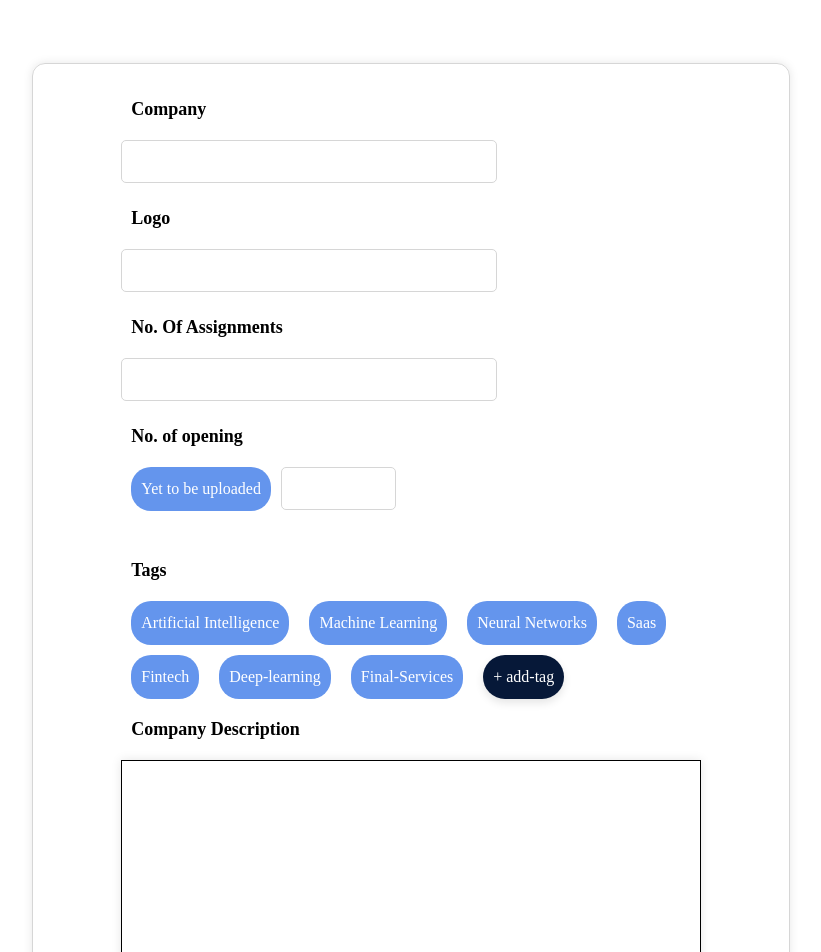
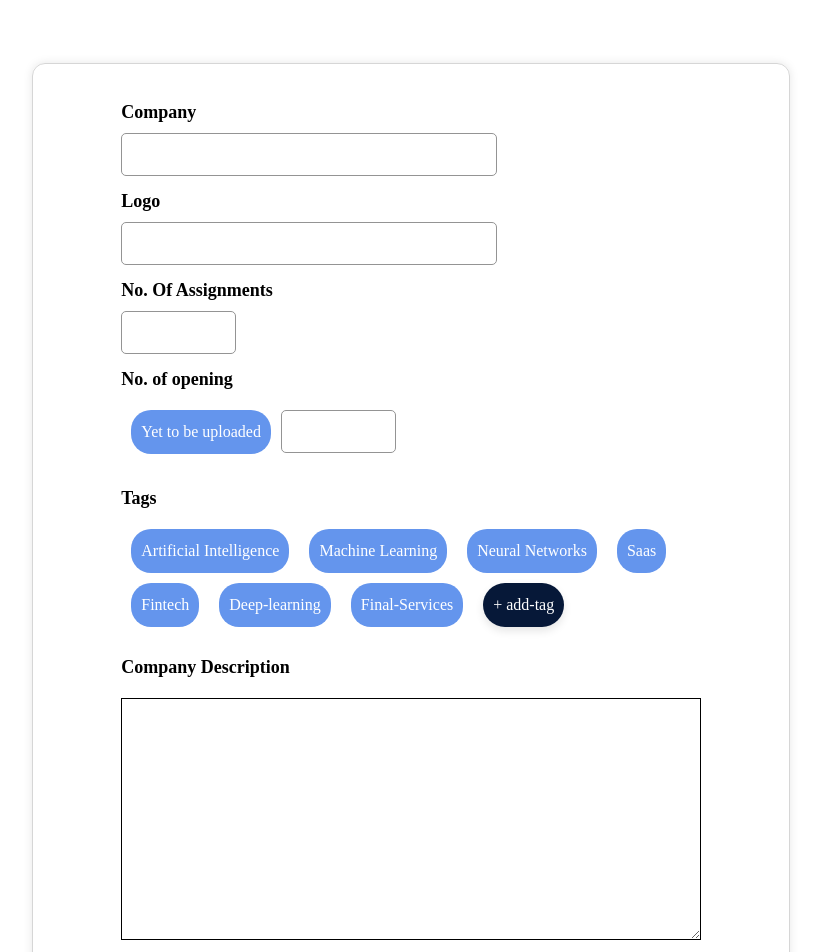
Before and after one commit to iamNamanKhare/project2, a React (Create React App) app: page / in a window 1280 px wide. Shown: the top 952 px of the page, without its empty margins (229-1050 px from the left). Built offline with nearby package versions, Linux system fonts and the light colour scheme.

Commit message:
updating some components

```diff
--- a/src/App.css
+++ b/src/App.css
@@ -5,7 +5,7 @@ select:focus {
 }
 
 .form_container {
-  padding: 2% 7% 2% 7%;
+  padding: 3% 7% 3% 7%;
 
   margin: 5% 20% 5% 20%;
 
@@ -26,7 +26,7 @@ select:focus {
   border-radius: 5px;
   border-width: 1px;
   border-style: solid;
-  border-color: rgb(214, 214, 214);
+  border-color: #949494;
   padding: 13px;
   width: 60%;
   margin: 0px 0px 15px 0px;
@@ -35,20 +35,23 @@ select:focus {
   border-radius: 5px;
   border-width: 1px;
   border-style: solid;
-  border-color: rgb(214, 214, 214);
+  border-color: #949494;
   padding: 13px;
   width: 15%;
-  margin: 0px 0px 40px 0px;
+  margin: 0px 0px 15px 0px;
 }
 
 .input_label {
   font-size: large;
   font-weight: 600;
-  margin: 10px 10px 20px 10px;
+  margin-bottom: 10px;
   color: black;
 }
 
-.input_text {
+.chip_wrapper {
+  margin: 10px 0 20px 0;
+  display: flex;
+  flex-wrap: wrap;
 }
 .chip {
   border-radius: 20px;
@@ -82,7 +85,7 @@ select:focus {
 }
 .text_area {
   padding: 20px;
-  box-shadow: 0 0px 10px 0 rgba(0, 0, 0, 0.1);
+  margin: 10px 0 10px 0;
   border-width: 1px;
   border-style: solid;
   border-color: black;
--- a/src/components/Form.js
+++ b/src/components/Form.js
@@ -28,12 +28,12 @@ const Form = () => {
 
       <div className="input_label">No. Of Assignments </div>
       <input
-        className="input_field_container"
+        className="input_field_container_no"
         id="i_3"
         onClick={(e) => changeBorder(e.target.id)}
       />
       <div className="input_label">No. of opening </div>
-      <div style={{ display: "flex", flexWrap: "wrap" }}>
+      <div className="chip_wrapper">
         <div
           className="chip"
           id="c_1"
@@ -48,7 +48,7 @@ const Form = () => {
         />
       </div>
       <div className="input_label">Tags</div>
-      <div style={{ display: "flex", flexWrap: "wrap" }}>
+      <div className="chip_wrapper">
         <div
           onClick={(e) => changeColor(e.target.id)}
           id="c_2"
@@ -110,7 +110,7 @@ const Form = () => {
       <textarea className="text_area" />
 
       <div className="input_label">Tech Stack</div>
-      <div style={{ display: "flex", flexWrap: "wrap" }}>
+      <div className="chip_wrapper">
         <div
           onClick={(e) => changeColor(e.target.id)}
           id="c_10"
@@ -142,7 +142,7 @@ const Form = () => {
         </div>
       </div>
       <div className="input_label">Openings</div>
-      <div style={{ display: "flex", flexWrap: "wrap" }}>
+      <div className="chip_wrapper">
         <div
           onClick={(e) => changeColor(e.target.id)}
           id="c_12"
```
